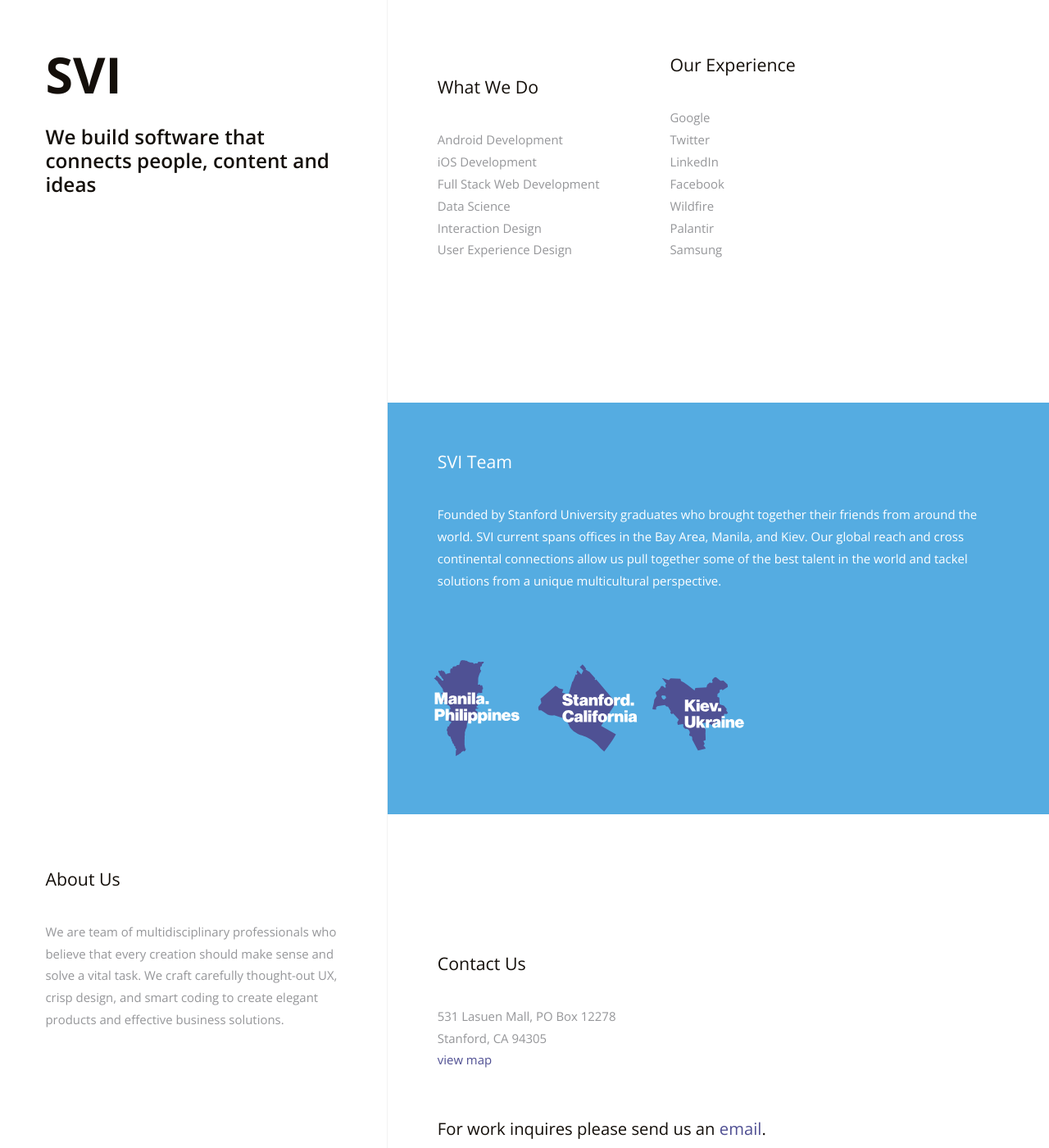
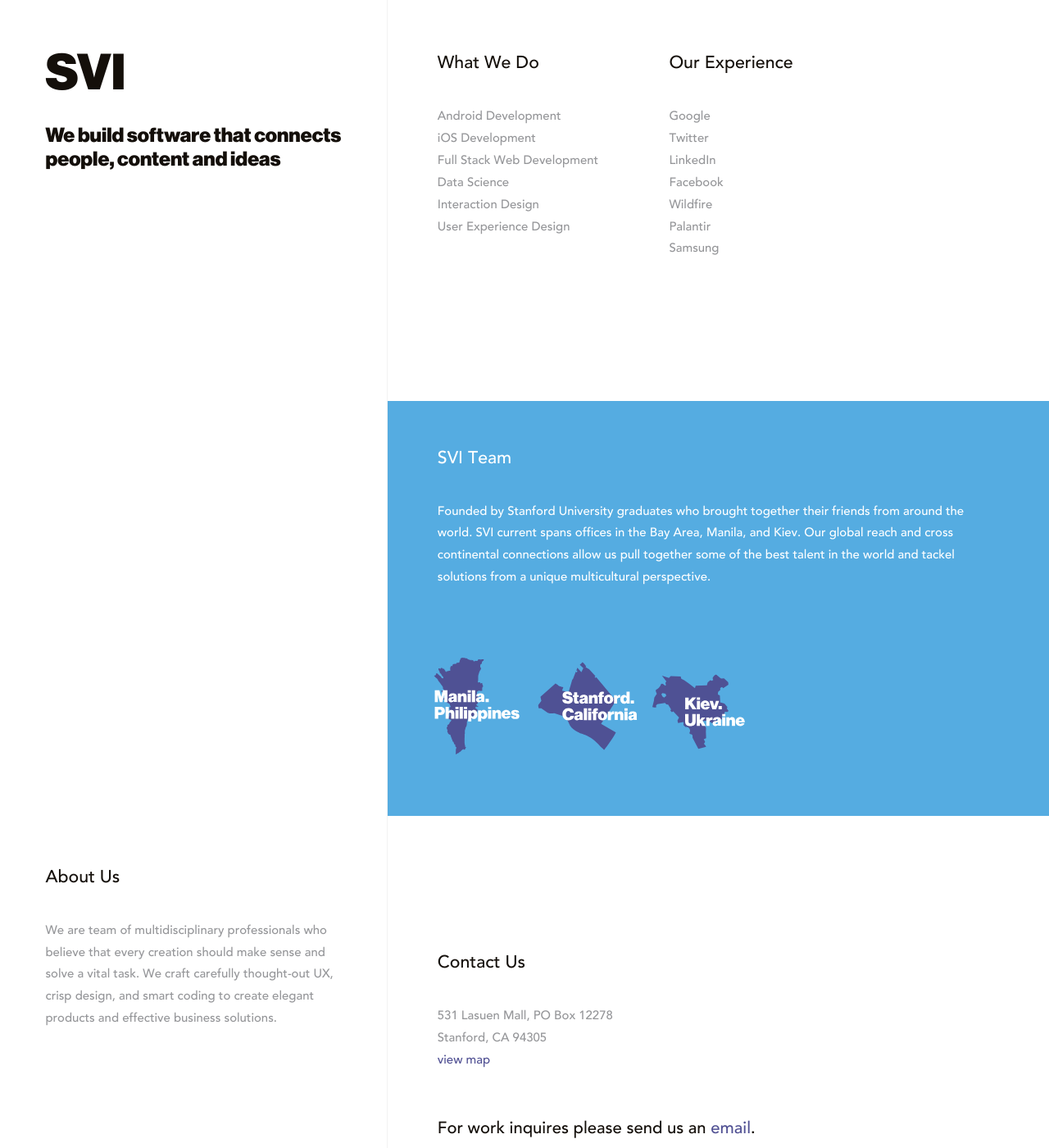
Before and after one commit to SiliconValleyInsight/siliconvalleyinsight.github.io, a Jekyll site: the page built from index.html, in a window 1280 px wide and 1400 px high. Shown: the whole window at 82% size. Built offline with Jekyll 4.4.1, drawn with Linux system fonts in a browser that asks for light colours; some web fonts are replaced.

Commit message:
Change font families to correct ones within whole site

```diff
--- a/_sass/_layout.scss
+++ b/_sass/_layout.scss
@@ -11,7 +11,6 @@
   border-right: 1px solid $concrete;
 
   h1 {
-    font-weight: 800;
     line-height: 1;
     position: relative;
   }
@@ -55,6 +54,7 @@
 #about {
   ul > li {
     margin-right: 4.3em;
+    vertical-align: top;
     &:last-child {
       margin-right: 0;
     }
--- a/_sass/_styles.scss
+++ b/_sass/_styles.scss
@@ -1,6 +1,3 @@
-// Google Fonts
-@import url("http://fonts.googleapis.com/css?family=Open+Sans:300,400,600,700");
-
 // lib CSS files
 @import "bootstrap.min.css";
 @import "fonts.css";
--- a/_sass/_typography.scss
+++ b/_sass/_typography.scss
@@ -46,14 +46,17 @@ h1, h2, h3, h4, h5, h6 {
 }
 
 h1 {
+  font-family: $font-family-headers;
+  font-weight: $font-weight-headers;
   font-size: 2.85em;
   margin-bottom: .5em;
 }
 
 h2 {
+  font-family: $font-family-headers;
+  font-weight: $font-weight-headers;
   font-size: 1.14em;
   line-height: 1.2em;
-  font-weight: $font-weight-bold;
   margin-bottom: 0;
 }
 
--- a/_sass/base/_vars.scss
+++ b/_sass/base/_vars.scss
@@ -9,11 +9,13 @@ $left-part-half-width: 50%;
 
 // TODO: Let's add needed fonts
 // Font properties
-$font-family: "Open sans", Helvetica, sans-serif;
+$font-family: "AvenirLT-Medium", Helvetica, sans-serif;
+$font-family-headers: "NHaasGroteskDSStd-95Blk", Helvetica, sans-serif;
 
 // Weight
 $font-weight: 400;
 $font-weight-bold: 600;
+$font-weight-headers: normal;
 
 // Site colors
 $concrete: #F2F2F2;
```
